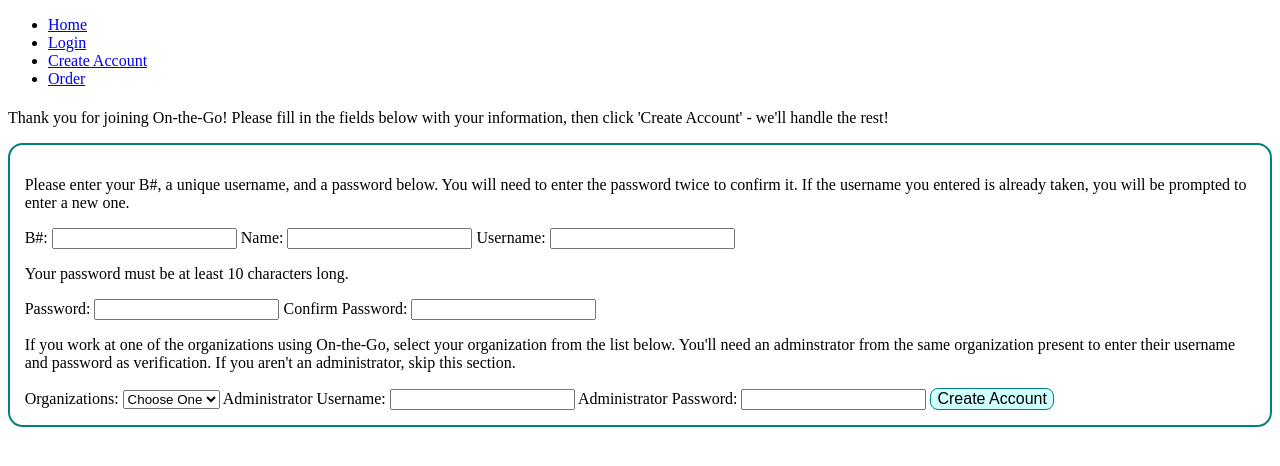
After one commit to Wellesley-CS304-SP18/semester-project-onthego, a Flask app: template templates/join.html in a window 1280 px wide. The commit adds this page. Shown: the top 466 px of the page. Run offline with Flask 2, Linux system fonts and the light colour scheme; the template is opened without the code that fills it, so the values that code supplies are empty; some libraries are stand-ins or nearby versions.

Commit message:
4.25 work

```diff
--- a/app.py
+++ b/app.py
@@ -6,10 +6,12 @@
 # DESCRIBE APPLICATION HERE
 
 
-from flask import Flask, render_template, flash, request, redirect, url_for, make_response, jsonify
+from flask import Flask, render_template, flash, request, redirect, url_for, make_response, jsonify, session, send_from_directory
 import sys, os, random
+import MySQLdb
 import dbconn2
 import functions
+import bcrypt
 
 app = Flask(__name__)
 app.secret_key = 'your secret key'
@@ -19,70 +21,168 @@ app.config['TRAP_BAD_REQUEST_ERRORS'] = True
 # route for the main page
 @app.route('/', methods=['POST', 'GET'])
 def process():
-	return render_template('base.html', title = "WMDB Interactions")
+	return render_template('base.html', title = "On the Go")
 
 # route for the login page
-@app.route('/login', methods=['POST', 'GET'])
+@app.route('/login/', methods=['GET', 'POST'])
 def login():
-    if (request.method == 'GET'):
-        return render_template('login.html', title = "Login")
+    if request.method == 'POST':
+        retUsername = request.form['ret-username']
+        retPassword = request.form['ret-password']
+
+        conn = dbconn2.connect(dsn)
+        curs = conn.cursor(MySQLdb.cursors.DictCursor)
+        # called password in our table but assumption is hashed
+        curs.execute('SELECT password FROM student WHERE username = %s',
+                     [retUsername])
+        row = curs.fetchone()
+        if row is None:
+            # Wrong password response:
+            flash("Incorrect login information: please re-enter your username and password, or create an account.")
+            return redirect(url_for('login'))
+        hashed = row['password']
+        bPasswd = bcrypt.hashpw(retPassword.encode('utf-8'), hashed.encode('utf-8'))
+        print bPasswd # for debugging
+        if hashed == bPasswd:
+            flash('Successfully logged onto On-the-Go as ' + username + '.')
+            session['username'] = username
+            session['logged_in'] = True
+            return #Where are we going next?
+        else:
+            flash("Incorrect login information: please re-enter your username and password, or create an account.")
+            return redirect(url_for('login'))
     else:
-        conn = dbconn2.connect(DSN)
+        # GET case: no form submission
+        return render_template('login.html', title="Welcome to On-the-Go!", script=url_for('login'))
 
-		# get login info from form
-        id = request.form['userid']
-        pwd = request.form['passwd']
+@app.route('/join/', methods=["GET", "POST"])
+def join():
+    #when the form is submitted on the search page:
+    if request.method == "POST":
+        bNum = request.form['b-num']
+        name = request.form['name']
+        newUsername = request.form['new-username']
+        newPassword = request.form['new-password']
+        confirmPass = request.form['confirm-password']
 
-		# check to see if the staff member exists
-        result = functions.searchStaff(conn, id)
+        # to check admin authentification:
+        org = request.form['org-list']
+        adminUser = request.form['admin-username']
+        adminPass = request.form['admin-pass']
 
-		# if the staff member exists
-        if (result and pwd == 'secret'): # and password is secret
-			flash('You are logged in as ' + id)
-			resp = make_response(render_template('login.html', title = "Login"))
-			resp.set_cookie('user', id) # set cookie
-			return resp
-        else:
-			flash('Incorrect login credentials') # flash that login failed
-			return render_template('login.html', title = "Login")
+        if newPassword != confirmPass:
+            flash("Error: Passwords do not match")
+            return redirect(url_for('join'))
+
+        if len(newPassword) < 10:
+            flash("Error: Password must be at least 10 characters long")
+            return redirect(url_for('join'))
+
+        hashed = bcrypt.hashpw(newPassword.encode('utf-8'), bcrypt.gensalt())
+
+        conn = dbconn2.connect(dsn)
+        curs = conn.cursor(MySQLdb.cursors.DictCursor)
+        curs.execute('SELECT username FROM student WHERE username = %s',
+                     [newUsername,])
+        row = curs.fetchone()
+        if row is not None:
+            flash ("Error: The username you entered is already taken. Please try again with a new username.")
+            return redirect(url_for('join'))
+        conn = dbconn2.connect(dsn)
+        curs = conn.cursor(MySQLdb.cursors.DictCursor)
+        curs.execute('SELECT bnum FROM student WHERE bnum = %s',
+                     [bNum,])
+        row = curs.fetchone()
+        if row is not None:
+            flash ("Error: An account already exists for the B-number you entered.")
+            return redirect(url_for('join'))
+
+        # Neither the username nor the B-number have been used already:
+        # Now check admin privilege (if applicable)
+        if org != "Choose One":
+            # org, adminUser, adminPass to veryify - org value is
+            conn = dbconn2.connect(dsn)
+            curs = conn.cursor(MySQLdb.cursors.DictCursor)
+            hashedAdmin = bcrypt.hashpw(adminPass.encode('utf-8'), bcrypt.gensalt())
+            curs.execute('SELECT admin FROM student WHERE username = %s AND password = %s',
+                         [adminUser, hashedAdmin])
+            adminOrg = curs.fetchone()
+            if adminOrg is None:
+                flash("Error: No such administrator exists. Please try again.")
+                return redirect(url_for('join'))
+
+            elif adminOrg != org:
+                flash("Error: Administrator's organization does not match the organization you selected. Please try again.")
+                return redirect(url_for('join'))
+
+            elif adminOrg == org: # Q: is the logic tight enough to use an 'else'?
+
+            	conn = dbconn2.connect(dsn)
+            	curs = conn.cursor(MySQLdb.cursors.DictCursor)
+                curs.execute('INSERT INTO student(bnum, name, username, password, admin) VALUES(%s, %s, %s, %s, %s)', [bNum, name, newUsername, hashed, org])
+                session['username'] = newUsername
+                session['logged_in'] = True
+                return # Where to next?
+
+        elif org == "Choose One":
+            # no attempt to create an account as an administrator
+            conn = dbconn2.connect(dsn)
+            curs = conn.cursor(MySQLdb.cursors.DictCursor)
+            curs.execute('INSERT INTO student (bnum, name, username, password) VALUES(%s, %s, %s, %s)', [bNum, name, newUsername, hashed])
+            session['username'] = newUsername
+            session['logged_in'] = True
+            return # Where to next?
+
+    else:
+        # GET case: no form submission
+        conn = dbconn2.connect(dsn)
+        curs = conn.cursor(MySQLdb.cursors.DictCursor)
+        curs.execute('SELECT * FROM distributor')
+        orgs = curs.fetchall()
+        return render_template('join.html', title="Welcome to On-the-Go!", script=url_for('join'), orgs = orgs)
+
+@app.route('/logout/')
+def logout():
+    if 'username' in session:
+        username = session['username']
+        session.pop('username')
+        session.pop('logged_in')
+        flash("You are now logged out!")
+        return redirect(url_for('index'))
+    else:
+        flash('Error: You are not currently logged in. Please login or create an account.')
+        return redirect(url_for('index'))
 
 # route for the page to rate movies
-@app.route('/order', methods=['POST', 'GET'])
+@app.route('/order/', methods=['POST', 'GET'])
 def order():
-	user = request.cookies.get('user') # get the cookie
-	if not user: # if none
-		flash('Please log in first') # ask the user to login
-	else: # if they're already logged in
-		if (request.method == 'GET'):
-			conn = dbconn2.connect(DSN)
-			results = functions.getMenu(conn)
+	if (request.method == 'GET'):
+		conn = dbconn2.connect(dsn)
+		results = functions.getMenu(conn)
+		return render_template('order.html',
+								title = "Order Now",
+								userid = 1318,
+								menu = results)
+	else:
+		conn = dbconn2.connect(dsn)
+		results = functions.getMenu(conn) # get the first 20 movies
+
+		if 'item-quantity' in request.form: # if the user selected a rating value
+			# get info from the form
+			mid = request.form['menu_mid']
+			quantity = request.form['item-quantity']
+
+			flash("User " + user + " sucessfully added item to cart")
 			return render_template('order.html',
 									title = "Order Now",
-									userid = user,
+									userid = 1318,
 									menu = results)
-		else:
-			conn = dbconn2.connect(DSN)
-			results = functions.getMenu(conn) # get the first 20 movies
-
-			if 'item-quantity' in request.form: # if the user selected a rating value
-				# get info from the form
-				mid = request.form['menu_mid']
-				quantity = request.form['item-quantity']
-				user = request.cookies.get('user') # get the user id from cookie
-
-
-
-				flash("User " + user + " sucessfully added item to cart")
-				return render_template('order.html',
-										title = "Order Now",
-										userid = user,
-										menu = results)
-			else: # if the user didn't select a rating value
-				flash("Error: Please add items to your cart")
-				return render_template('order.html',
-										title = "Order Now",
-				 						userid = user,
-										menu = results)
+		else: # if the user didn't select a rating value
+			flash("Error: Please add items to your cart")
+			return render_template('order.html',
+									title = "Order Now",
+			 						userid = 1318,
+									menu = results)
 
 
 # route for ajax method to set ratings
@@ -93,7 +193,7 @@ def setRatingAjax():
 	rating = request.form.get('stars')
 	user = request.cookies.get('user') # get the user id
 
-	conn = dbconn2.connect(DSN)
+	conn = dbconn2.connect(dsn)
 	average = functions.makeAndUpdateRating(conn, tt, rating, user)
 
 	# return json file with tt and the movie's average rating
@@ -106,7 +206,7 @@ if __name__ == '__main__':
 		assert(port>1024)
 	else:
 		port = os.getuid()
-	DSN = dbconn2.read_cnf()
-	DSN['db'] = 'hcho5_db' # database we want to connect to
+	dsn = dbconn2.read_cnf()
+	dsn['db'] = 'hcho5_db' # database we want to connect to
 	app.debug = True
 	app.run('0.0.0.0', port)
--- a/templates/base.html
+++ b/templates/base.html
@@ -17,6 +17,7 @@ Base html template for the web application -->
 	<ul>
 		<li><a href="{{url_for('process')}}">Home</a></li>
 		<li><a href="{{url_for('login')}}">Login</a></li>
+		<li> <a href="{{ url_for('join') }}">Create Account</a></li>
 		<li><a href="{{url_for('order')}}">Order</a></li>
 	</ul>
 
--- /dev/null
+++ b/templates/join.html
@@ -0,0 +1,57 @@
+{% extends "base.html" %}
+<!-- requires that a title and script be passed in via app.py -->
+
+{% block content %}
+<!-- Screen to create a new account; uses POST to send form data -->
+
+<p> Thank you for joining On-the-Go! Please fill in the fields below with your information, then click 'Create Account' - we'll handle the rest! </p>
+
+<form method="POST" action="{{script}}">
+<p> Please enter your B#, a unique username, and a password below. You will need to enter the password twice to confirm it. If the username you entered is already taken, you will be prompted to enter a new one.</p>
+
+  <!-- b_num will be the primary key in the student table of the db -->
+  <label for="b-num">B#:
+    <input type="text" name="b-num" defaultValue="">
+  </label>
+
+  <label for="name">Name:
+    <input type="text" name="name" defaultValue="">
+  </label>
+
+  <label for="new-username">Username:
+    <input type="text" name="new-username" defaultValue="">
+  </label>
+
+  <p> Your password must be at least 10 characters long. </p>
+  <!-- possibly add more qualifiers for passwords later on -->
+
+  <label for="new-password">Password:
+    <input type="text" name="new-password" defaultValue="">
+  </label>
+
+  <label for="confirm-password">Confirm Password:
+    <input type="text" name="confirm-password" defaultValue="">
+  </label>
+
+  <p> If you work at one of the organizations using On-the-Go, select your organization from the list below. You'll need an adminstrator from the same organization present to enter their username and password as verification. If you aren't an administrator, skip this section. </p>
+
+  <label for="admin">Organizations:</label>
+  <select name="org-list">
+    <option value="Choose One">Choose One</option>
+    <!-- Loop through all organizations in the dictionary of organizations retrieved from the SQL query -->
+    {% for org in orgs %}
+    <option value={{org['did']}}>{{org['name']}}</option>
+    {% endfor %}
+  </select>
+
+  <label for="admin-username">Administrator Username:
+    <input type="text" name="admin-username" defaultValue="">
+  </label>
+
+  <label for="admin-pass">Administrator Password:
+    <input type="text" name="admin-pass" defaultValue="">
+  </label>
+
+  <input type="submit" value="Create Account">
+</form>
+{% endblock %}
```
Also changed, not shown: templates/login.html (+5 -5 lines).
